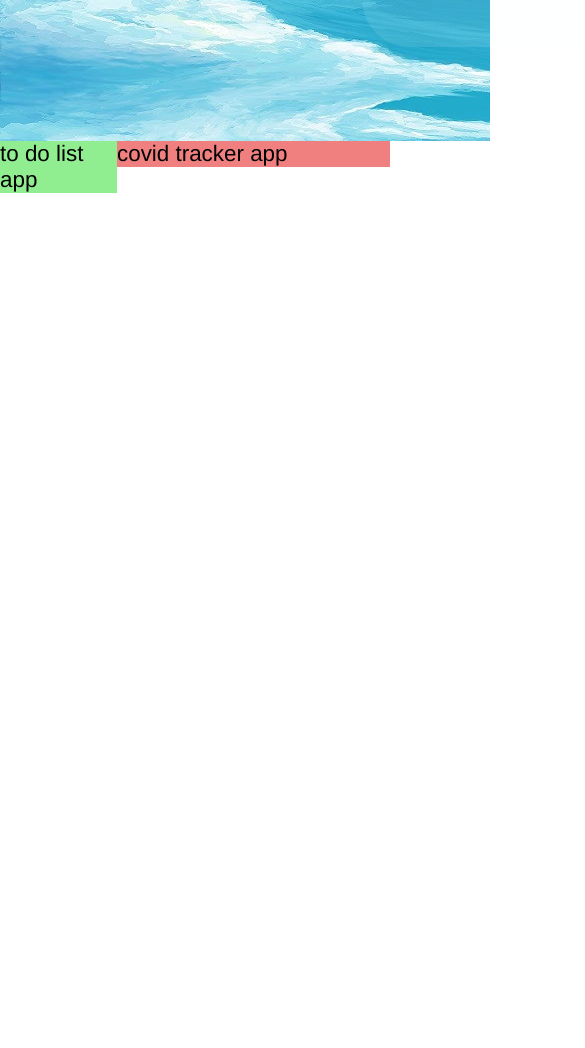
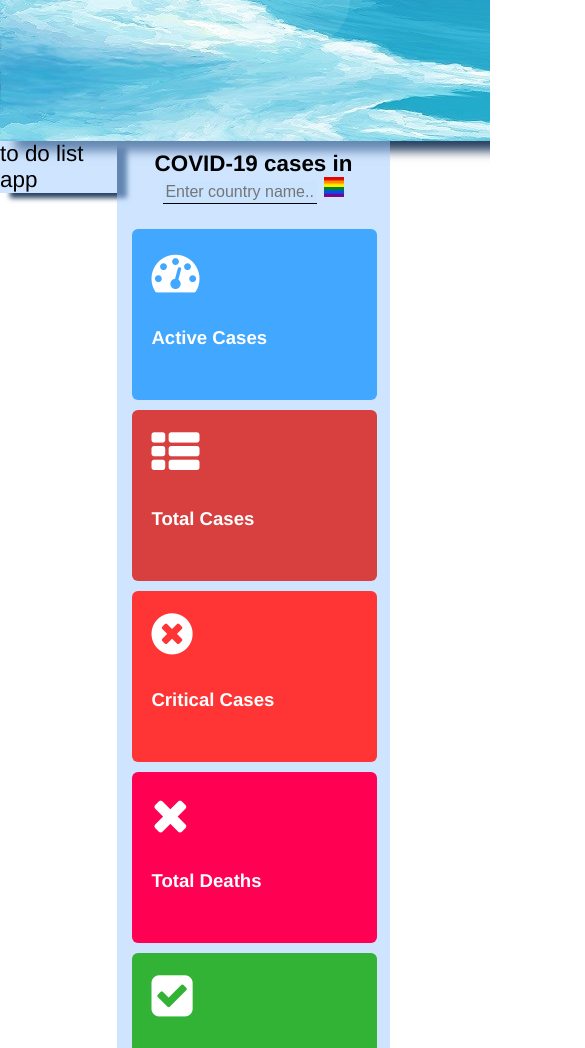
Before and after one commit to ArkadiuszHorwat/Daily-Organizer, a plain HTML site: page index.html in a window 390 px wide. Shown: the part 309-1357 px from the top of the page, 585 px wide, since content can reach past the window. Before the commit the page ends 844 px from the top, so only its background shows below. Drawn offline with Linux system fonts and the light colour scheme.

Commit message:
add responsive and done tracker styles

```diff
--- a/css/styles.css
+++ b/css/styles.css
@@ -4,11 +4,17 @@ body{
     height: 100%;
     width: 100%;
     font-family: 'Franklin Gothic Medium', 'Arial Narrow', Arial, sans-serif;
+    overflow: hidden;
 }
 
 .container-app {
     background-color:black;
     font-size:1.4em;
+    position: relative;
+}
+
+.hide{
+    display: none;
 }
 
 .slide1{background-image: url("../img/weather-bg1.jpg");}
@@ -21,16 +27,29 @@ body{
     height: 350px;
     width: 100%;
     padding: 50px;
+    box-shadow: 15px 10px 10px rgb(39, 65, 97);
 }
 
 .to-do-list-container{
     float: left;
     width: 30%;
-    background-color:lightgreen;
+    background-color: rgba(160, 203, 255, 0.5);
+    box-shadow: 10px 5px 5px rgb(39, 65, 97);
+}
+
+.to-do-list-container:hover{
+    box-shadow: 20px 15px 15px rgb(39, 65, 97);
 }
 
 .covid-tracker-container{
     float: left;
     width: 70%;
-    background-color: lightcoral;
+    background-color: rgba(160, 203, 255, 0.5);
 }
+
+
+@media screen and (max-width: 1500px){
+    body{
+        overflow: auto;
+    }
+}
--- /dev/null
+++ b/css/tracker-styles.css
@@ -0,0 +1,75 @@
+.board{
+    column-count: 3;
+    column-gap: 1rem;
+    padding: 5px;
+    margin: 10px;
+}
+
+h4{
+    margin: 0;
+    padding: 10px;
+    text-align: center;
+}
+
+input {
+    width: 150px;
+    height: 20px;
+    font-size: 1rem;
+    font-weight: 300;
+    outline: none;
+    border: none;
+    border-bottom: 1px solid black;
+    background-color: rgba(160, 203, 255, 0.1)
+}
+
+img#flag{
+    height: 20px;
+    width: 20px;
+}
+
+.card{
+    width: 85%;
+    background: #ccc;
+    padding: 8%;
+    margin-bottom: 10px;
+    border-radius: 6px;
+    color: #fff;
+}
+
+.card.a{
+    background: #41a7ff;
+}
+.card.cr{
+    background: #ff3434;
+}
+.card.r{
+    background: #32b336;
+}
+.card.ca{
+    background: #d83f3f;
+}
+.card.d{
+    background: #ff0053;
+}
+.card.t{
+    background: #ffa501;
+}
+.card span{
+    font-size: 3rem;
+    font-weight: 700;
+    letter-spacing: 4px;
+}
+.card i{
+    font-size: 3rem;
+}
+
+@media screen and (max-width: 768px){
+    .board{
+        column-count: 2;
+    }
+}
+@media screen and (max-width: 500px){
+    .board{
+        column-count: 1;
+    }
+}
--- a/css/weather-styles.css
+++ b/css/weather-styles.css
@@ -3,9 +3,10 @@
     background-color: rgba(244, 249, 255, 0.1);
 
     display: block;
-    margin-left: 80%;
-    padding-bottom : 50px;
+    margin-left: 70%;
+    padding-bottom: 50px;
     border-radius: 3rem;
+    position: absolute;
 }
 
 .weather:hover{
@@ -77,3 +78,9 @@
     text-align: center;
     font-size: 0.8em;
 }
+
+@media screen and (max-width: 1000px){
+    .weather{
+        margin: auto;
+    }
+}
--- a/index.html
+++ b/index.html
@@ -4,9 +4,11 @@
     <meta charset="UTF-8">
     <meta http-equiv="X-UA-Compatible" content="IE=edge">
     <meta name="viewport" content="width=device-width, initial-scale=1.0">
+    <link href="https://maxcdn.bootstrapcdn.com/font-awesome/4.7.0/css/font-awesome.min.css" rel="stylesheet"/>
     <title>Daily Organizer App</title>
     <link rel="stylesheet" href="css/styles.css">
     <link rel="stylesheet" href="css/weather-styles.css">
+    <link rel="stylesheet" href="css/tracker-styles.css">
 </head>
 <body>
     <div class="container-app">
@@ -29,12 +31,51 @@
             </div>
         </div>
 
+        <div class="to-do-list-container">to do list app</div>
 
 
 
 
-        <div class="to-do-list-container">to do list app</div>
-        <div class="covid-tracker-container">covid tracker app</div>
+        <div class="covid-tracker-container">
+            <h4>COVID-19 cases in
+                <input id="inputName" type = "text" placeholder="Enter country name..">
+                <span id="country" class="hide">Country</span>
+                <img src="img/flag.png" alt="" id="flag">
+            </h4>
+
+            <div class="board">
+                <div class="card a">
+                    <i class="fa fa-tachometer"></i>
+                    <h5>Active Cases</h5>
+                    <span id="active"></span>
+                </div>
+                <div class="card ca">
+                    <i class="fa fa-th-list"></i>
+                    <h5>Total Cases</h5>
+                    <span id="cases"></span>
+                </div>
+                <div class="card cr">
+                    <i class="fa fa-times-circle"></i>
+                    <h5>Critical Cases</h5>
+                    <span id="critical"></span>
+                </div>
+                <div class="card d">
+                    <i class="fa fa-times"></i>
+                    <h5>Total Deaths</h5>
+                    <span id="death"></span>
+                </div>
+                <div class="card r">
+                    <i class="fa fa-check-square"></i>
+                    <h5>Recovered Cases</h5>
+                    <span id="recovered"></span>
+                </div>
+                <div class="card t">
+                    <i class="fa fa-eye"></i>
+                    <h5>Total Test Done</h5>
+                    <span id="tests"></span>
+                </div>
+            </div>
+        </div>
     </div>
 
     <script src="js/bg-slider.js"></script>
```
Also changed, not shown: img/flag.png (added).
